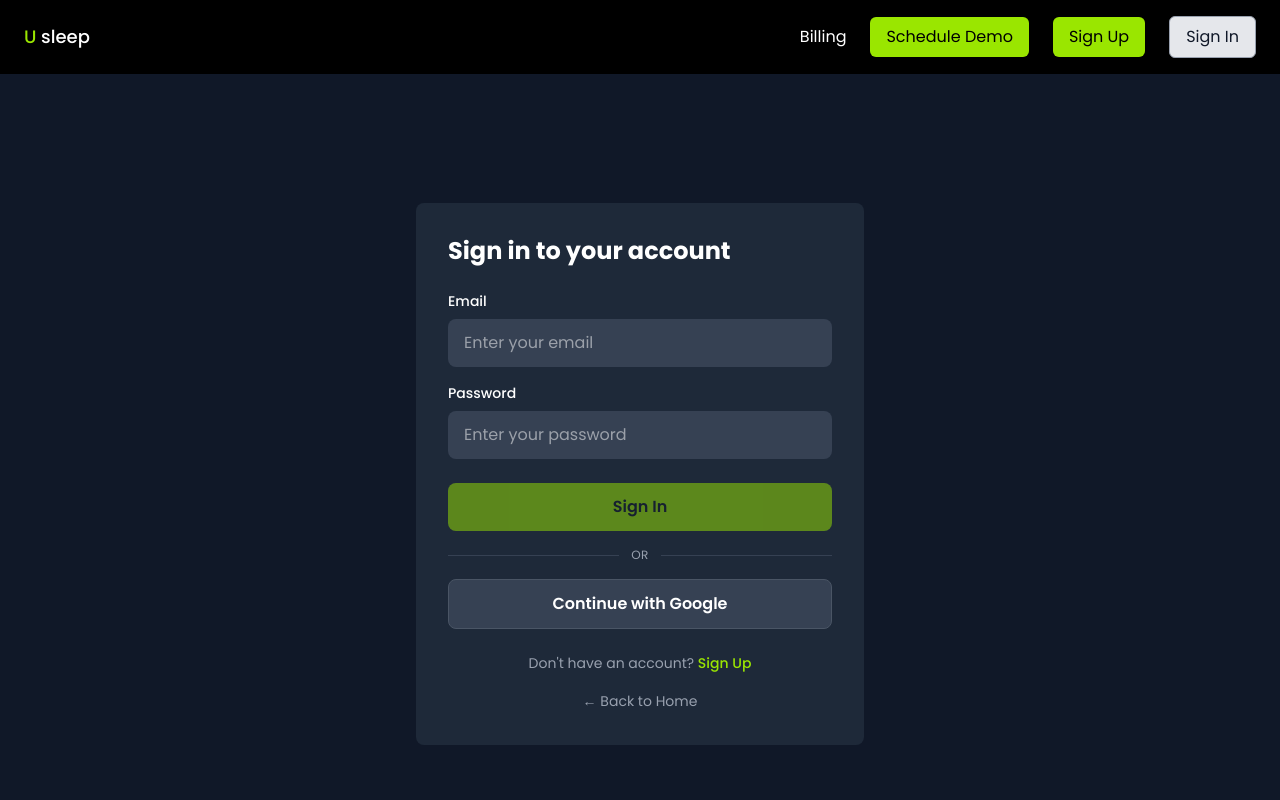
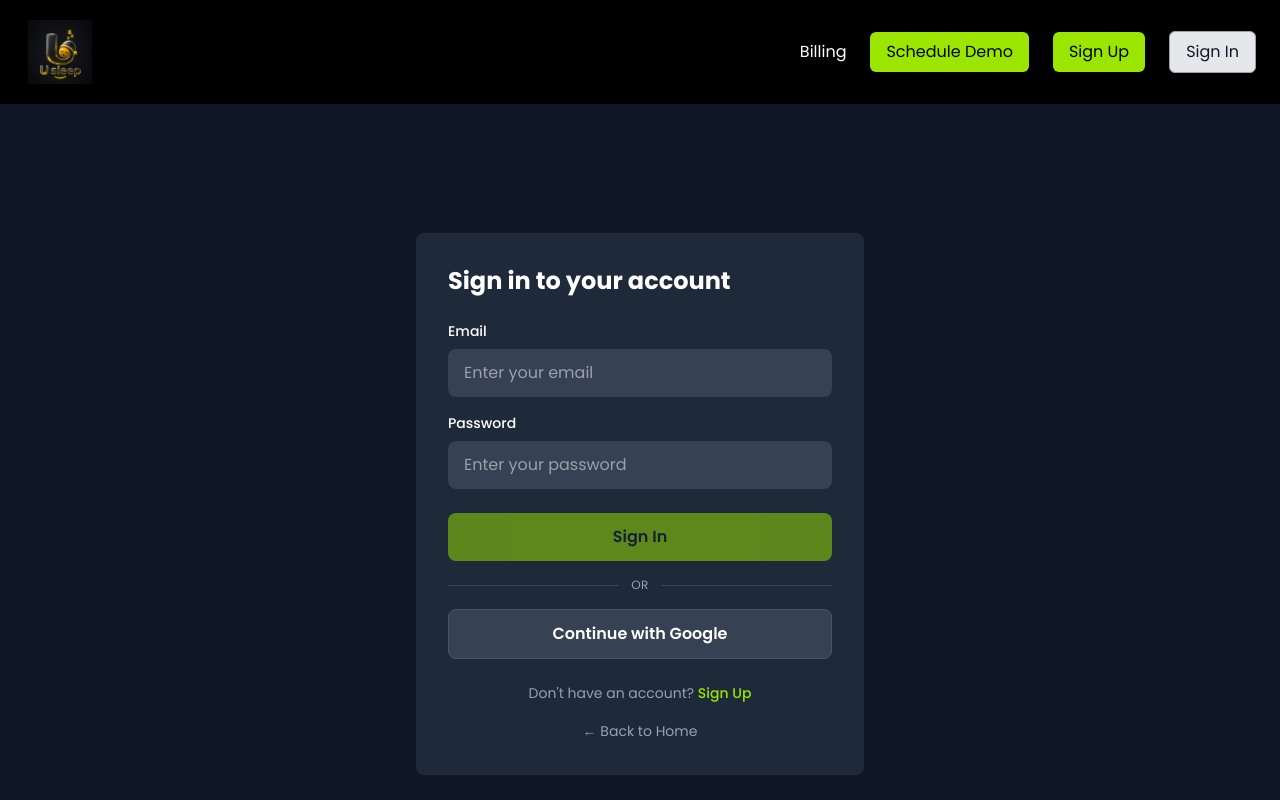
Before and after one commit to hadiid1718/u-sleep, a React (Vite) app in the folder Frontend/: page /user/sign-in in a window 1280 px wide. Shown: the top 800 px of the page. Built offline with nearby package versions, Linux system fonts and the light colour scheme; no server answers.

Commit message:
Add U sleep  logo

```diff
--- a/Frontend/src/components/shared/Navbar.jsx
+++ b/Frontend/src/components/shared/Navbar.jsx
@@ -2,6 +2,7 @@ import { useContext, useState } from "react";
 import { Link, useNavigate } from "react-router-dom";
 import { AppContext } from "../../context/Context";
 import NotificationDrawer from "./NotificationDrawer";
+import logo from "../../assets/U sleep.png";
 
 const Header = () => {
   const { user, handleLogout } = useContext(AppContext);
@@ -21,8 +22,12 @@ const Header = () => {
   return (
     <>
       <header className="flex justify-between items-center px-6 py-4 bg-black relative z-50">
-        <Link to="/" className="text-white font-medium text-lg">
-          <span className="text-lime-400">U</span> sleep
+        <Link to="/" className="flex items-center bg-black rounded-lg p-1" aria-label="U Never Sleep home">
+          <img
+            src={logo}
+            alt="U Never Sleep"
+            className="h-16 w-auto object-contain"
+          />
         </Link>
 
         <div className="flex items-center gap-3">
```
Also changed, not shown: Frontend/src/assets/U sleep.png (added).
